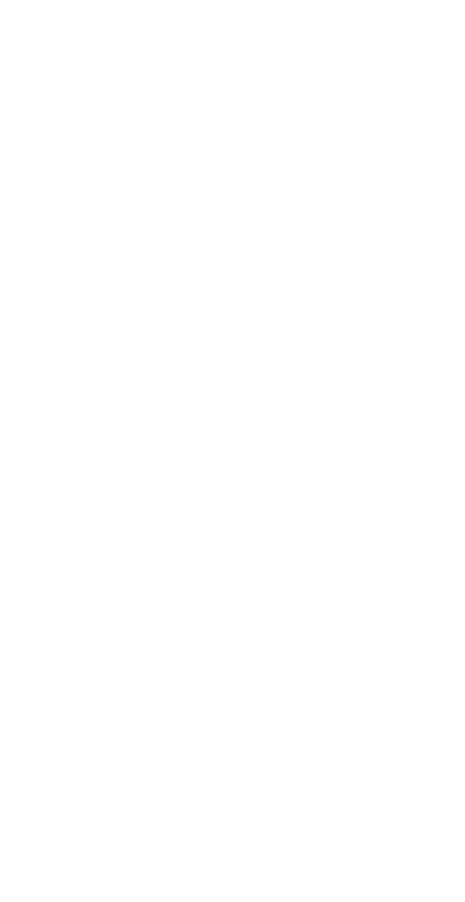
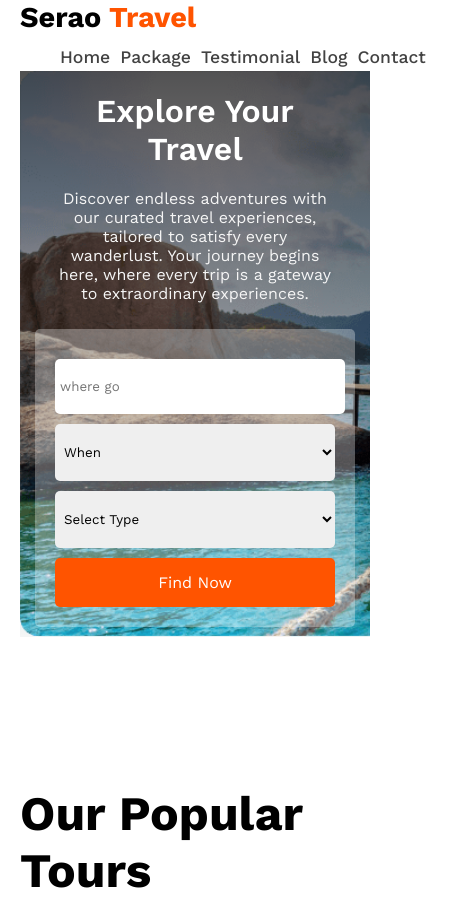
Before and after one commit to TurjoSerao/travel, a plain HTML site: page index.html in a window 390 px wide. Shown: the top 902 px of the page, 465 px wide, since content can reach past the window. Before the commit the page ends 844 px from the top, so only its background shows below. Drawn offline with nearby package versions, Linux system fonts and the light colour scheme.

Commit message:
added the our popular section with mobile device responsive

```diff
--- a/index.html
+++ b/index.html
@@ -1,12 +1,81 @@
 <!DOCTYPE html>
 <html lang="en">
+
 <head>
     <meta charset="UTF-8">
     <meta name="viewport" content="width=device-width, initial-scale=1.0">
     <title>Serao Travel</title>
     <link rel="stylesheet" href="styles/style.css">
 </head>
+
 <body>
+    <!-- header -->
+    <header class="header">
+        <nav class="nav">
+            <h3 class="nav-title">Serao <span style="color: #FF5400;">Travel</span></h3>
+            <ul>
+                <li><a href="">Home</a></li>
+                <li><a href="">Package</a></li>
+                <li><a href="">Testimonial</a></li>
+                <li><a href="">Blog</a></li>
+                <li><a href="">Contact</a></li>
+            </ul>
+        </nav>
+        <!-- banner -->
+        <div class="banner">
+            <div class="banner-content">
+                <h1 class="banner-title">Explore Your Travel</h1>
+                <p class="banner-text">
+                    Discover endless adventures with our curated travel experiences, tailored to satisfy every
+                    wanderlust. Your journey begins here, where every trip is a gateway to extraordinary experiences.
+                </p>
+            </div>
+            <form>
+                <input class="form-input" type="text" placeholder="where go">
+                <select class="form-input">
+                    <option value="">When</option>
+                </select>
+                <select class="form-input">
+                    <option value="">Select Type</option>
+                </select>
+                <input class="btn-form" type="button" value="Find Now">
+            </form>
+        </div>
+    </header>
+    <!-- main -->
+    <main>
+        <!-- popular tour -->
+        <section class="popular-tour">
+            <div>
+                <h3 class="tour-title">Our Popular Tours</h3>
+                <p class="tour-description">
+                    Embark on our popular tour and immerse yourself in the wonders of, where every moment
+                    is a captivating adventure waiting to unfold.
+                    Experience the rich tapestry of culture as you wander through ancient streets and
+                    vibrant markets, guided by our expert tour leaders.
+                    Indulge in exquisite local cuisine that tantalizes your taste buds and reflects the authentic
+                    flavors of.
+                    Marvel at breathtaking landscapes that stretch as far as the eye can see, from lush valleys to
+                    towering mountains, all part of our carefully crafted itinerary.
+                    Capture unforgettable memories as you explore iconic landmarks and hidden gems, each stop curated to
+                    offer a unique glimpse into the heart of.
+                    Relax in luxurious accommodations that provide a perfect blend of comfort and sophistication,
+                    ensuring your stay is nothing short of extraordinary.
+                    Join fellow travelers from around the globe and forge lifelong friendships amidst the shared joy of
+                    discovery and exploration.
+                </p>
+                <button class="btn-primary">Read More</button>
+            </div>
+            <div>
+                <img src="Images/Rectangle 4.png" alt="">
+            </div>
+        </section>
+        <section class="image-collage"></section>
+    </main>
+    <!-- footer -->
+    <footer>
 
+    </footer>
 </body>
+
 </html>
--- a/styles/style.css
+++ b/styles/style.css
@@ -0,0 +1,171 @@
+/* Font */
+@import url('https://fonts.googleapis.com/css2?family=Work+Sans:ital,wght@0,100..900;1,100..900&display=swap');
+
+* {
+    font-family: "Work Sans", sans-serif;
+}
+body {
+    max-width: 1440px;
+    margin: 0 auto;
+}
+/* shared style */
+.btn-primary {
+    width: 150px;
+    padding: 15px 20px;
+    background-color: #FF5400;
+    border: 0;
+    border-radius: 5px;
+    color: white;
+    font-size: 1rem;
+}
+
+/* Header styles */
+.nav {
+    display: flex;
+    justify-content: space-between;
+    align-items: center;
+}
+.nav ul {
+    display: flex;
+}
+.nav a {
+    text-decoration: none;
+    color: #424242;
+    font-size: 1.1rem;
+    font-weight: 500;
+}
+
+.nav li {
+    list-style: none;
+    margin-right: 20px;
+}
+
+.nav a:hover {
+    color: #FF5400;
+}
+
+.nav-title {
+    font-size: 1.8rem;
+}
+
+/* banner styles */
+.banner {
+    display: flex;
+    justify-content: center;
+    align-items: center;
+    flex-direction: column;
+    max-width: 100%;
+    min-height: 500px;
+    background-repeat: no-repeat;
+    background-size: cover;
+    border-radius: 15px;
+    background-image: linear-gradient(to bottom, rgba(0, 0, 0, 0.674), rgba(0, 0, 0, 0)), url('/Images/Group\ 13\ \(1\)\ \(1\).png');
+}
+.banner-content {
+    max-width: 600px;
+    margin: 0 auto;
+    text-align: center;
+}
+
+.banner-title {
+    font-size: 3rem;
+    color: white;
+    font-weight: 600;
+}
+
+.banner-text {
+    color: #f5f5f5;
+}
+
+/* form styles */
+form {
+    background-color: rgba(255, 255, 255, 0.319);
+    width: 50%;
+    margin: 10px auto;
+    padding: 20px 20px;
+    border-radius: 5px;
+
+}
+
+.form-input {
+    width: 150px;
+    padding: 15px 20px;
+    border: 0;
+    border-radius: 5px;
+    margin-right: 10px;
+}
+
+.btn-form {
+    width: 150px;
+    padding: 15px 20px;
+    background-color: #FF5400;
+    border: 0;
+    border-radius: 5px;
+    color: white;
+    font-size: 1rem;
+}
+
+/* popular tour section */
+.popular-tour {
+    margin-top: 100px;
+    display: flex;
+    align-items: center;
+    gap: 50px;
+}
+.tour-title {
+    font-size: 3rem;
+}
+.tour-description, li {
+    font-size: 1.2rem;
+    line-height: 1.6rem;
+    color: #424242;
+}
+
+
+
+
+/* media queries */
+@media screen and (max-width: 600px) {
+    body {
+        margin: 0 20px;
+    }
+    .nav {
+        flex-direction: column;
+        align-items: flex-start;
+    }
+    .nav-title {
+        margin: 0;
+        margin-bottom: 10px;
+    }
+    .nav ul {
+        justify-content: flex-start;
+        margin: 0;
+    }
+    .nav li {
+        margin-right: 10px;
+    }
+    .banner {
+        border-radius: 0;
+    }
+    .banner-title {
+        font-size: 2rem;
+    }
+    .banner-content {
+        max-width: 80%;
+    }
+    form {
+        width: 80%;
+    }
+    .form-input {
+        width: 100%;
+        padding: 20px 05px;
+        margin-top: 10px;
+    }
+    .btn-form {
+        width: 100%;
+        margin-top: 10px;
+    }
+    .popular-tour {
+        flex-direction: column;
+    }
+}
```
